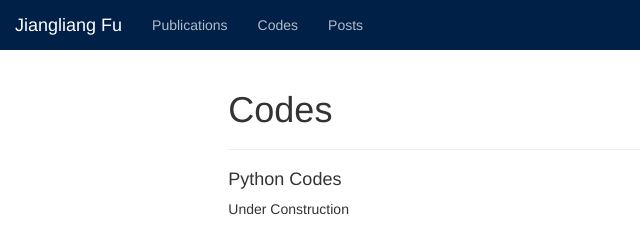
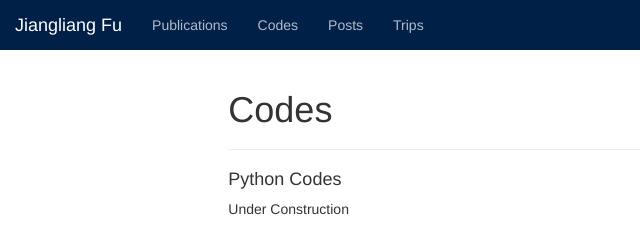
Before and after one commit to fujiangliang/people, a plain HTML site: page codes/index.html in a window 1280 px wide. Shown: the top 226 px of the page, 0-640 px from the left. Drawn offline with nearby package versions, Linux system fonts and the light colour scheme; some packages are replaced by stand-ins of ours; a web font is replaced by a local one.

Commit message:
Update index.html

```diff
--- a/codes/index.html
+++ b/codes/index.html
@@ -67,6 +67,8 @@
       <li><a href="https://fujiangliang.github.io/people/codes/">Codes</a></li>
 
       <li><a href="https://fujiangliang.github.io/people/posts/">Posts</a></li>
+
+      <li><a href="https://fujiangliang.github.io/people/trips/">Trips</a></li>
 
 
 
```
